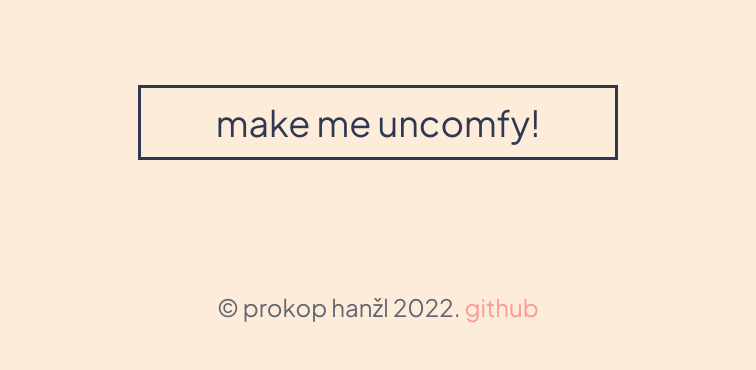
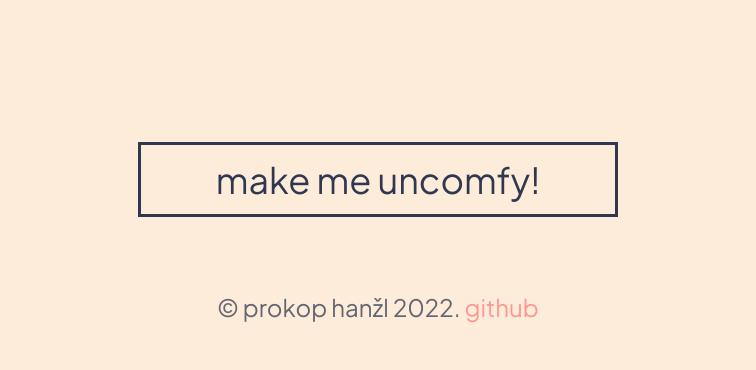
Before and after one commit to ProkopHanzl/makemeuncomfy, a plain HTML site: page index.html in a window 1280 px wide. Shown: the part 430-800 px from the top of the page, without its empty margins (262-1018 px from the left). Drawn offline with Linux system fonts and the light colour scheme.

Commit message:
Change content placement

```diff
--- a/resources/css/index.scss
+++ b/resources/css/index.scss
@@ -4,7 +4,7 @@
 	display: flex;
 	flex-direction: column;
 	width: min(calc(100% - 4rem), 30rem);
-	min-height: 50vh;
+	height: 100%;
 	.text-container {
 		flex: 3;
 		display: grid;
```
Also changed, not shown: resources/css/compiled/index.css.
